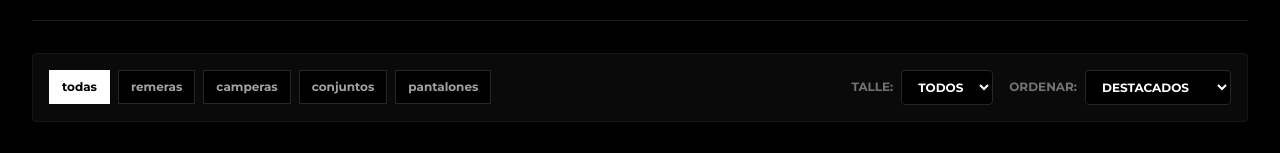
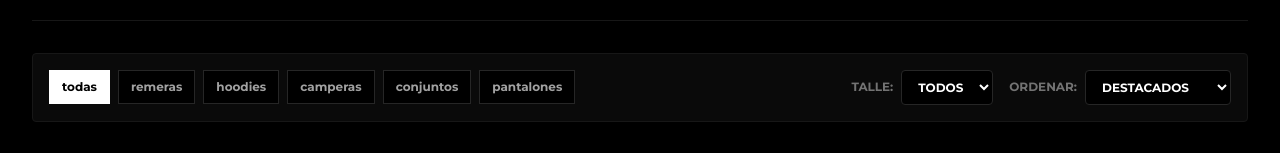
Before and after one commit to Joacuwu/black-seven-web, a Next.js app: page /coleccion in a window 1280 px wide. Shown: the part 291-444 px from the top of the page. Built offline with nearby package versions, Linux system fonts and the light colour scheme.

Commit message:
la verda dme lo paso pipa

```diff
--- a/app/coleccion/page.tsx
+++ b/app/coleccion/page.tsx
@@ -61,7 +61,7 @@ const ALL_PRODUCTS = [
   {
     id: "6",
     name: "BUZO BLK 77",
-    category: "hoddies",
+    category: "hoodies", // Corregido de "hoddies" a "hoodies"
     price: 52000,
     tag: "NEW",
     sizes: ["S", "M", "L"],
@@ -105,11 +105,7 @@ function ColeccionContent() {
   const filteredProducts = useMemo(() => {
     return ALL_PRODUCTS.filter((product) => {
       const matchCategory =
-        selectedCategory === "todas" ||
-        product.category === selectedCategory ||
-        // Si seleccionan 'hoodies' pero la categoría guardada es 'camperas' o viceversa, lo contempla para evitar fallas de navegación
-        (selectedCategory === "hoodies" && product.category === "camperas") ||
-        (selectedCategory === "camperas" && product.category === "hoodies");
+        selectedCategory === "todas" || product.category === selectedCategory;
 
       const matchSize =
         selectedSize === "todos" || product.sizes.includes(selectedSize);
@@ -142,12 +138,12 @@ function ColeccionContent() {
 
           {/* CATEGORÍAS */}
           <div className="flex flex-wrap gap-2 text-xs font-bold uppercase">
-            {["todas", "remeras", "camperas", "conjuntos", "pantalones"].map((cat) => (
+            {["todas", "remeras", "hoodies", "camperas", "conjuntos", "pantalones"].map((cat) => (
               <button
                 key={cat}
                 onClick={() => handleCategoryChange(cat)}
                 className={`px-3 py-2 border transition-all cursor-pointer font-bold ${
-                  selectedCategory === cat || (cat === "camperas" && selectedCategory === "hoodies")
+                  selectedCategory === cat
                     ? "bg-white text-black border-white"
                     : "bg-black text-neutral-400 border-neutral-800 hover:border-neutral-600"
                 }`}
```
